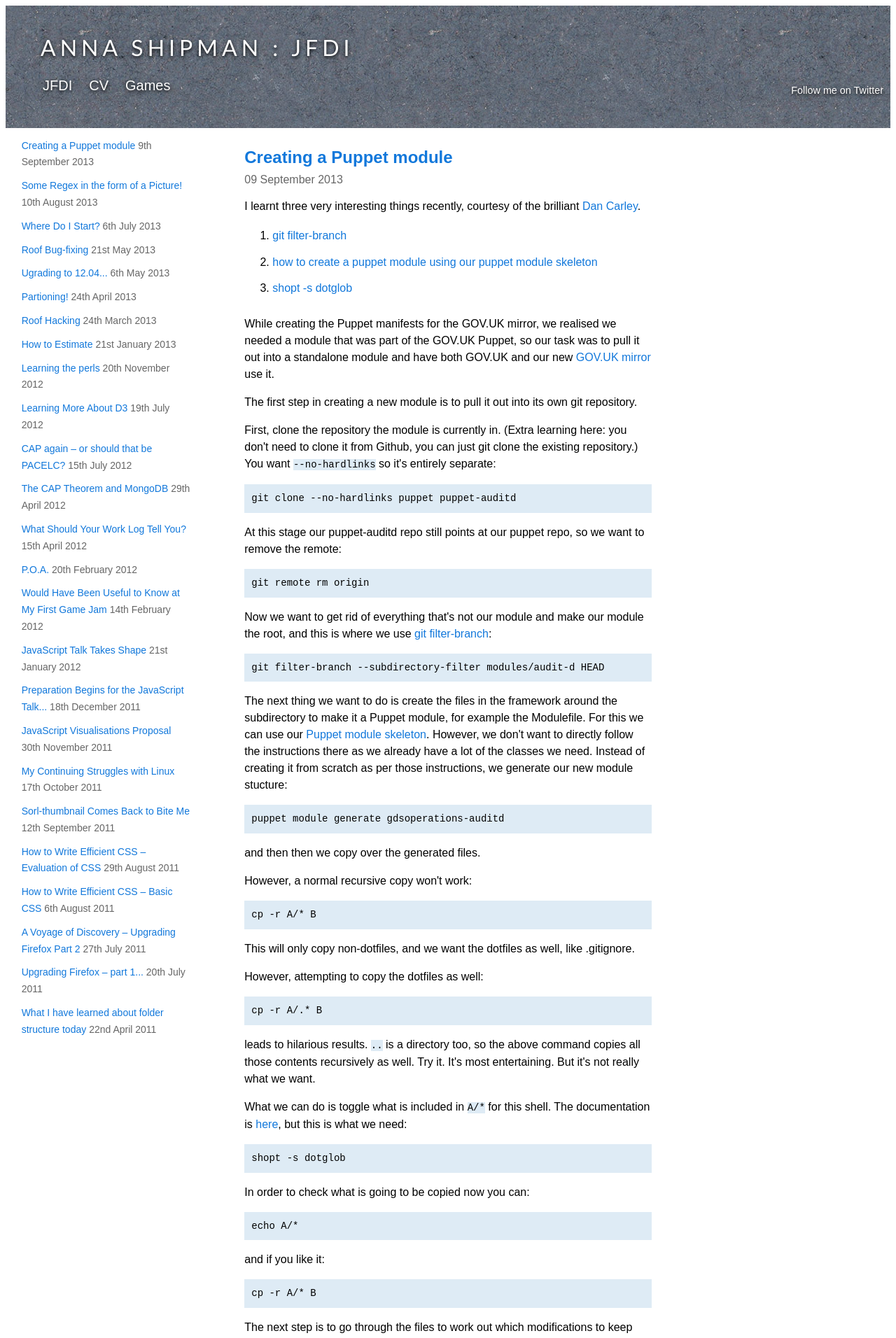
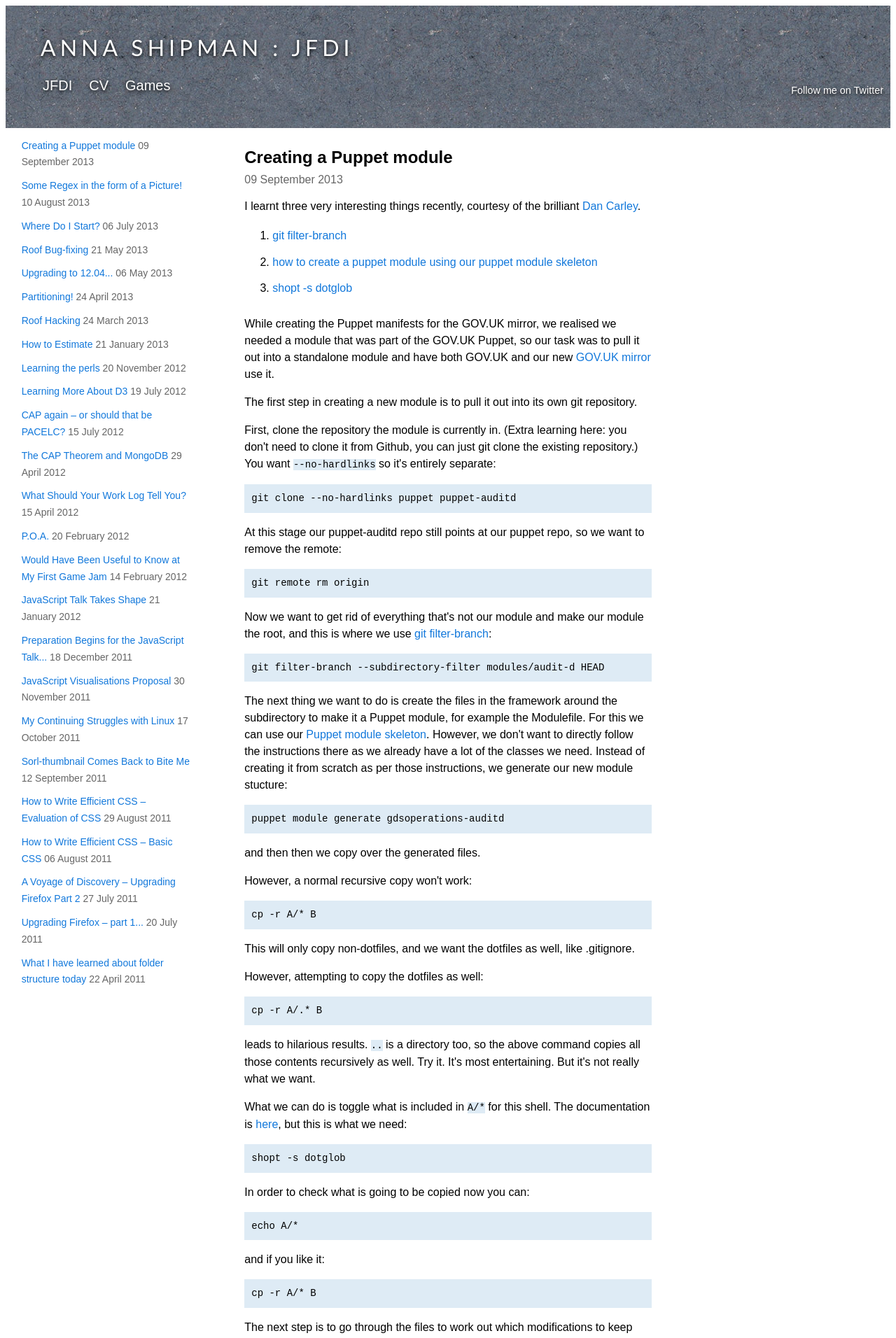
Before and after one commit to annashipman/annashipman.github.io, a Jekyll site: the page built from jfdi.html, in a window 1280 px wide. Shown: the top 1912 px of the page at 70% size. Built offline with Jekyll 4.4.1, drawn with Linux system fonts in a browser that asks for light colours; comment, search, counter and statistics services are not loaded.

Commit message:
Generate sidebar from blog posts

```diff
--- /dev/null
+++ b/_includes/sidebar.html
@@ -0,0 +1,6 @@
+<ul>
+{% for post in site.posts %}
+<li><a href="{{post.url}}">{{ post.title}}</a>
+<date>{{ post.date | date_to_long_string }}</date></li>
+{% endfor %}
+</ul>
--- a/_layouts/blog_layout.html
+++ b/_layouts/blog_layout.html
@@ -12,55 +12,7 @@
             </div>
             <div class="col2">
                 <!-- Column 2 start -->
-                <div class="sidebar">
-<ul>
-<li><a href="#puppet-module">Creating a Puppet module</a> <date>9th September
-2013</date></li>
-<li><a href="#regex-picture">Some Regex in the form of a Picture!</a> <date>10th
-August 2013</date></li>
-<li><a href="#where-start">Where Do I Start?</a> <date>6th July 2013</date></li>
-<li><a href="#roof-bug-fixing">Roof Bug-fixing</a> <date>21st May
-2013</date></li>
-<li><a href="#upgrading">Ugrading to 12.04...</a> <date>6th May 2013</date></li>
-<li><a href="#partitioning">Partioning!</a> <date>24th April 2013</date></li>
-<li><a href="#roof-hacking">Roof Hacking</a> <date>24th March 2013</date></li>
-<li><a href="#estimating">How to Estimate</a> <date>21st January
-2013</date></li>
-<li><a href="#learning-perl">Learning the perls</a> <date>20th November
-2012</date></li>
-<li><a href="#d3">Learning More About D3</a> <date>19th July 2012</date></li>
-<li><a href="#cap-or-pacelc">CAP again – or should that be PACELC?</a>
-<date>15th July 2012</date></li>
-<li><a href="#cap-theorem-and-mongodb">The CAP Theorem and MongoDB</a>
-<date>29th April 2012</date></li>
-<li><a href="#questions-for-data">What Should Your Work Log Tell You?</a>
-<date>15th April 2012</date></li>
-<li><a href="#personal-development-1">P.O.A.</a> <date>20th February
-2012</date></li>
-<li><a href="#gamejam-knowledge">Would Have Been Useful to Know at My First Game
-Jam</a> <date>14th February 2012</date></li>
-<li><a href="#jstalk-structure">JavaScript Talk Takes Shape</a> <date>21st
-January 2012</date> </li>
-<li><a href="#chat-with-ian">Preparation Begins for the JavaScript Talk...</a>
-<date>18th December 2011</date> </li>
-<li><a href="#js-talk">JavaScript Visualisations Proposal</a> <date>30th
-November 2011</date></li>
-<li><a href="#continuing-struggles">My Continuing Struggles with Linux</a>
-<date>17th October 2011</date></li>
-<li><a href="#sorl-bites-me">Sorl-thumbnail Comes Back to Bite Me</a> <date>12th
-September 2011</date></li>
-<li><a href="#evaluation-of-css">How to Write Efficient CSS – Evaluation of
-CSS</a> <date>29th August 2011</date></li>
-<li><a href="#basic-css">How to Write Efficient CSS – Basic CSS</a> <date>6th
-August 2011</date></li>
-<li><a href="#firefox-part-2">A Voyage of Discovery – Upgrading Firefox Part
-2</a> <date>27th July 2011</date></li>
-<li><a href="#firefox-part-1">Upgrading Firefox – part 1...</a> <date>20th July
-2011</date></li>
-<li><a href="#learned-today">What I have learned about folder structure
-today</a> <date>22nd April 2011</date></li>
-</ul>
-</div>
+                {% include sidebar.html %}
                 <!-- Column 2 end -->
             </div>
             <div class="col3">
--- a/style.css
+++ b/style.css
@@ -16,7 +16,7 @@
     font-size: 12px;
 }
 
-ul  {
+ul {
     font-size: 14px;
     line-height: 1.7;
     margin-left: 10px;
@@ -41,6 +41,9 @@
     color: white;
 }
 
+h1 a {
+    color: black;
+}
 a:hover, a:focus{
     text-decoration: underline;
 }
@@ -133,10 +136,6 @@
     border-bottom: 1px dotted #333;
 }
 
-.sidebar{
-    font-size:14px;
-}
-
 .left-2-column {
     float:left;
     width: 45%;
```
